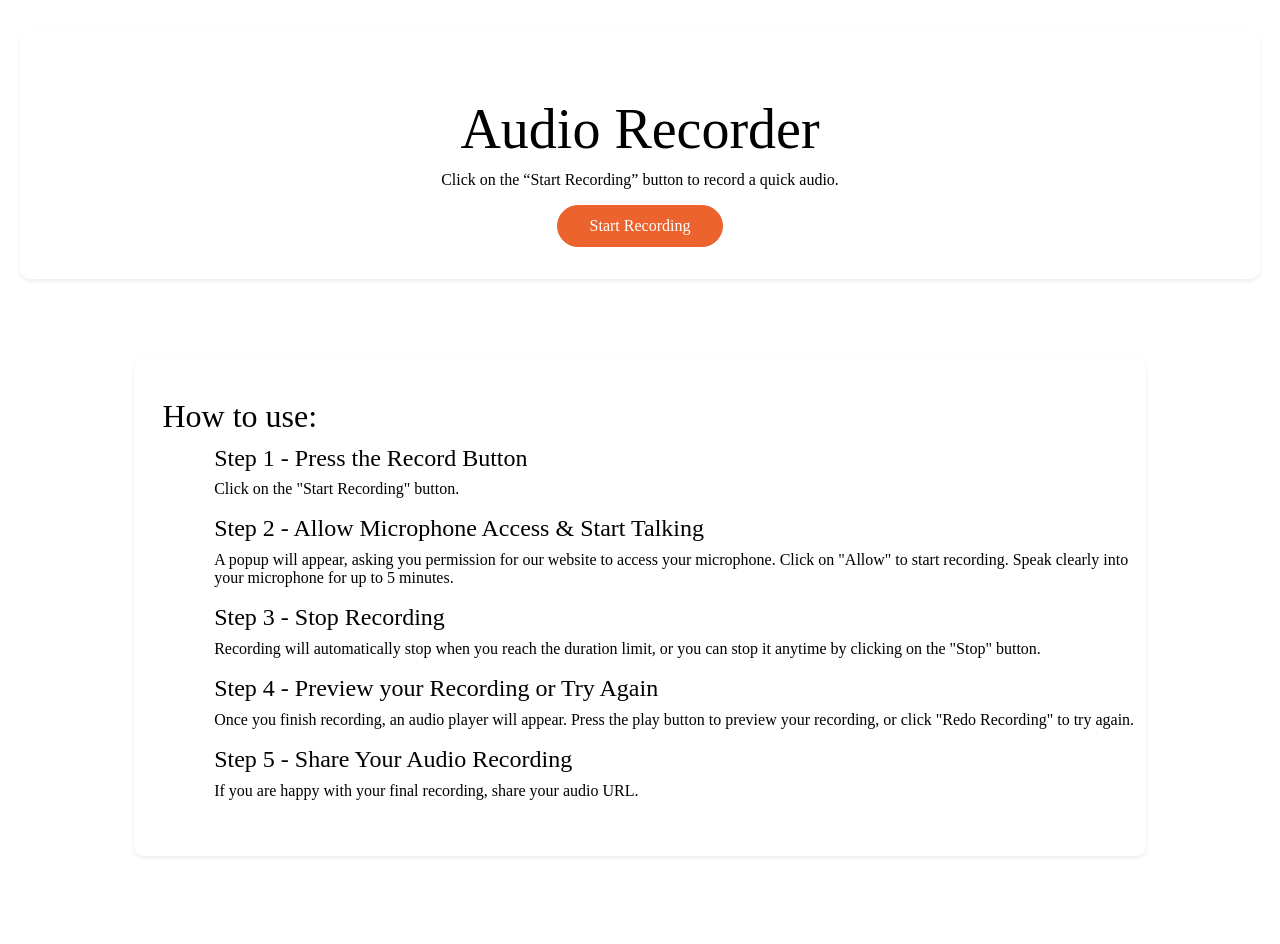
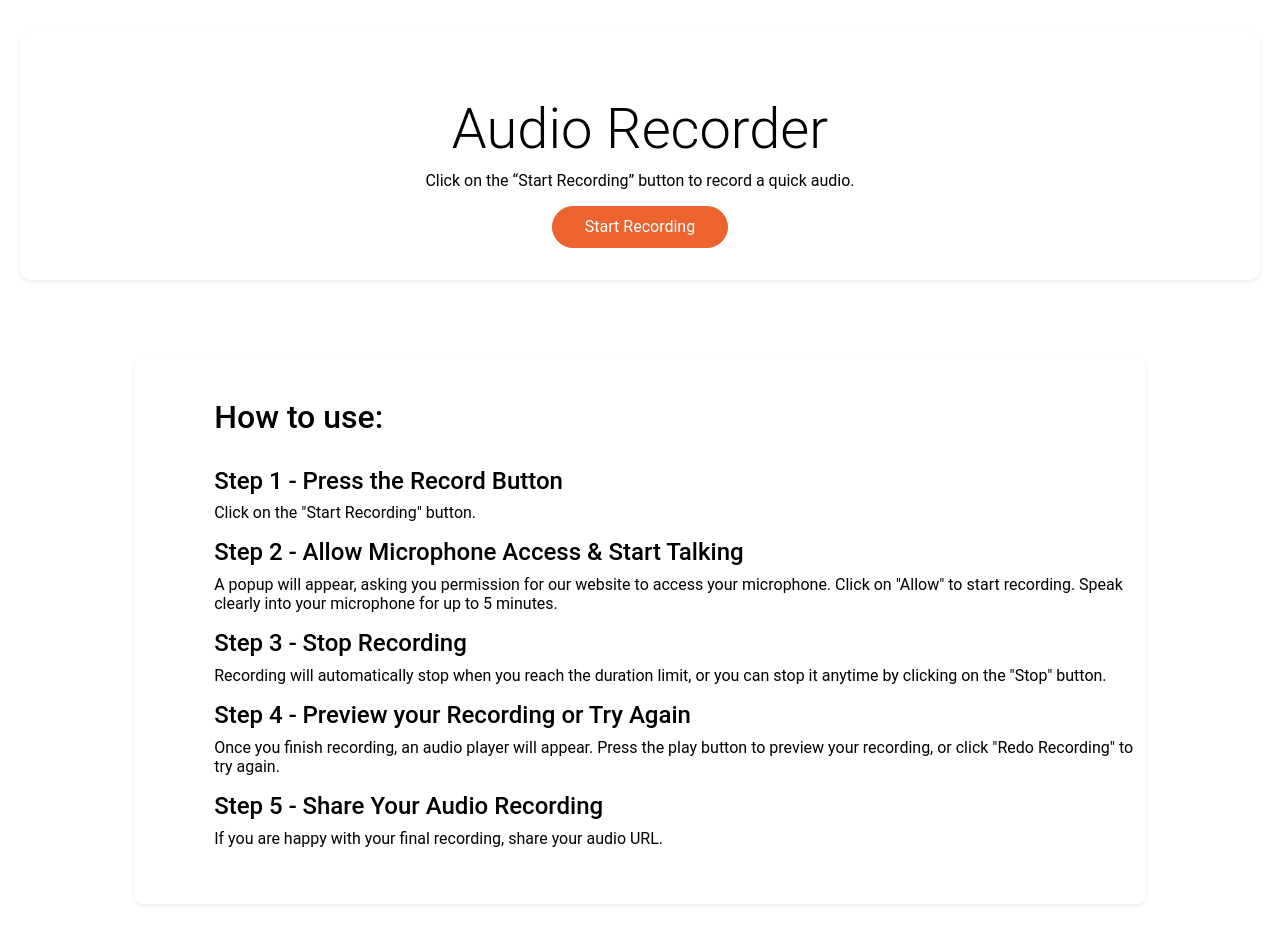
Before and after one commit to hiteshgarg1994/voice-recorder, an Angular app: page / in a window 1280 px wide. Shown: the top 944 px of the page. Before the commit the page ends 914 px from the top, so only its background shows below. Built offline with nearby package versions, Linux system fonts and the light colour scheme.

Commit message:
recording CTA pulse, audio player and card UI

```diff
--- a/src/app/app.component.css
+++ b/src/app/app.component.css
@@ -174,7 +174,8 @@ border: 1px solid #ced4da;
 -moz-appearance: none;
 appearance: none;
 border-radius: .25rem;
-transition: border-color .15s ease-in-out, box-shadow .15s ease-in-out
+transition: border-color .15s ease-in-out, box-shadow .15s ease-in-out;
+font-family: Roboto, sans-serif
 }
 @media (prefers-reduced-motion:reduce) {
 .form-control {
@@ -206,7 +207,7 @@ color: #6c757d;
 opacity: 1
 }
 .form-control:disabled, .form-control[readonly] {
-background-color: #e9ecef;
+background-color: #f8f8f8;
 opacity: 1
 }
 .form-control::file-selector-button {
@@ -478,6 +479,10 @@ font-weight: 500;
 line-height: 1.2
 }
 
+.h1, .h2, .h3, .h4, .h5, .h6, h1, h2, h3, h4, h5, h6, p, a, label {
+font-family: Roboto, sans-serif;
+}
+
 .h4, h4 {
 font-size: calc(1.275rem + .3vw)
 }
@@ -515,9 +520,6 @@ background-color: #3b5998!important
 background-color: #55acee!important
 }
 
-.bg-google {
-background-color: #e52d27!important
-}
 
 .bg-linkedin {
 background-color: #0976b4!important
@@ -528,6 +530,7 @@ margin-right: auto!important;
 margin-left: auto!important
 }
 
+.heading-steps,
 .step-1A,
 .step-2A,
 .step-3A,
@@ -537,10 +540,19 @@ margin-left: auto!important
   margin: auto;
 }
 
+.heading-steps{
+  margin-bottom: 30px;
+}
+
 audio {
   width: 90%;
-  height: 100px;
-  margin-left: 19px;
+  height: 75px;
+  margin-bottom: 35px;
+  background-color: #f8f8f8;
+  padding: 30px;
+  border-bottom: 2px solid;
+  border-color: #ec632e;
+  border-radius: 10px !important;
 }
 
 @font-face {
@@ -573,9 +585,6 @@ content: "\ece7"
 content: "\e926"
 }
 
-.bxl-google:before {
-content: "\e933"
-}
 
 .bxl-linkedin:before {
 content: "\e944"
@@ -588,3 +597,12 @@ content: "\e979"
 div[hidden] {
   display: none !important;
 }
+
+@keyframes pulse {
+0% {
+  box-shadow: 0px 0px 3px 1px #585858;
+}
+100% {
+  box-shadow: 0px 0px 3px 10px #f8f8f8;
+}
+}
--- a/src/app/app.component.html
+++ b/src/app/app.component.html
@@ -19,7 +19,7 @@
         </div>
       </div>
       <div [hidden]="!fileName" class="card radius-10">
-        <div style="margin-top: 1.5rem!important;" class="row g-0">
+        <div style="margin: 1.5rem!important;" class="row g-0">
           <div class="col-xl-7">
             <audio controls id="audio-playback">
               Your browser does not support the audio element.
@@ -38,7 +38,6 @@
                 class="bx bxl-facebook"></i></a>
               <a target="_blank" [href]="'https://twitter.com/intent/tweet?url=' + link" class="bg-twitter"><i
                 class="bx bxl-twitter"></i></a>
-              <a class="bg-google"><i class="bx bxl-google"></i></a>
               <a target="_blank" [href]="'https://www.linkedin.com/sharing/share-offsite/&url=' + link"
                  class="bg-linkedin"><i class="bx bxl-linkedin"></i></a>
             </div>
@@ -69,7 +68,7 @@
       <div class="card radius-10">
         <div class="row g-0">
           <div class="col-xl-12" style="padding: 40px !important;">
-            <H1>How to use:</H1>
+            <H1 class="heading-steps">How to use:</H1>
             <div class="step-1A">
               <h4>Step 1 &#45; Press the Record Button</h4>
               <p>Click on the "Start Recording" button.</p>
```
